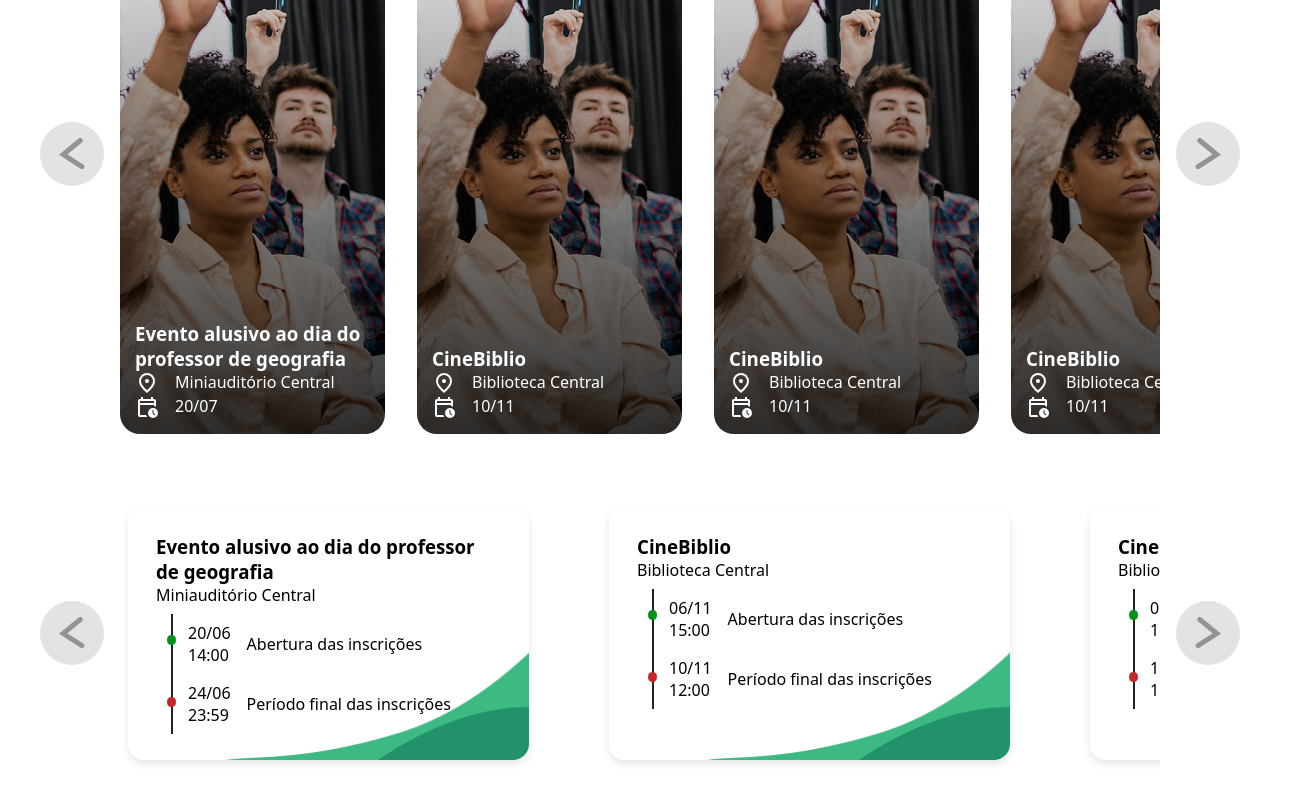
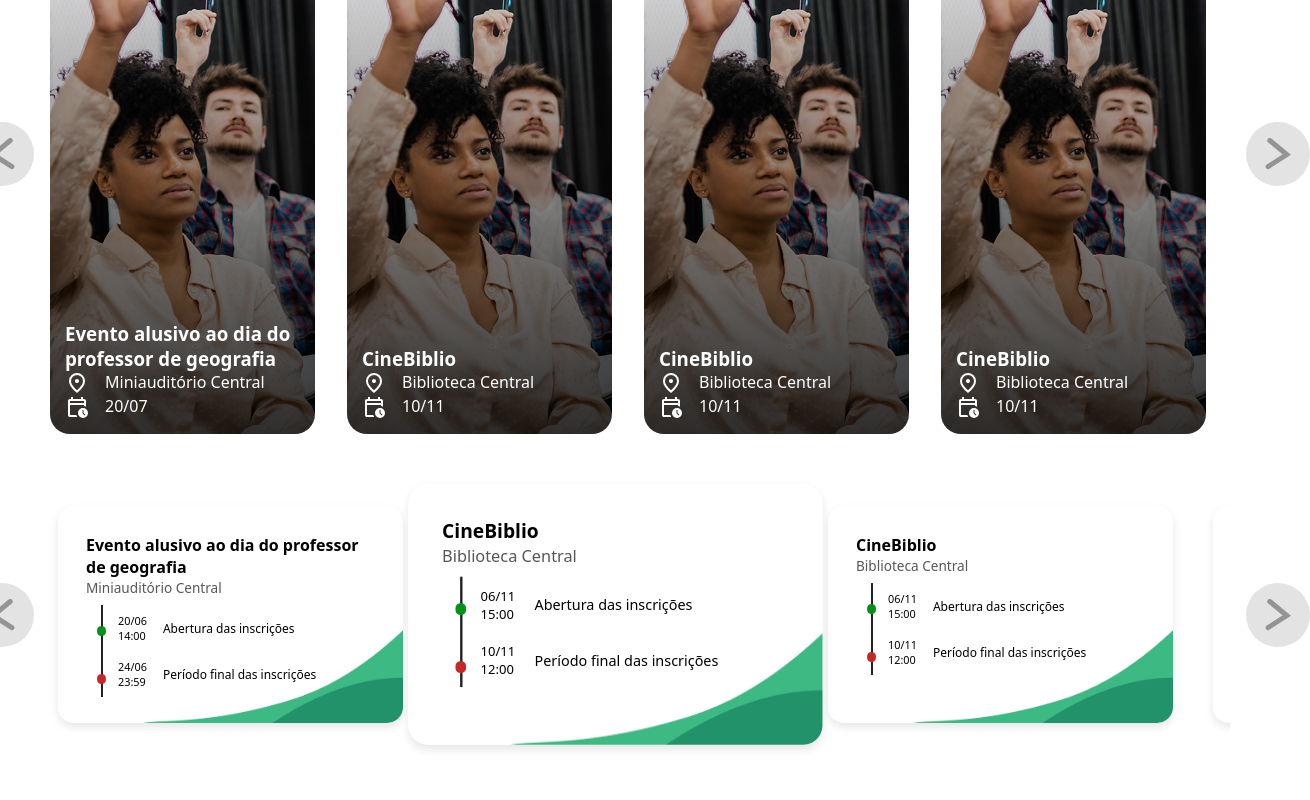
Before and after one commit to CSA-Centro-de-Solucoes-Aplicadas/Agenda-CNAT, a Vue app in the folder vue-project/: page / in a window 1280 px wide. Shown: the part 222-1022 px from the top of the page, 1310 px wide, since content can reach past the window. After the commit the page ends 985 px from the top, so only its background shows below. Built offline with nearby package versions, Linux system fonts and the light colour scheme; the HTML template or start-up script is replaced by a standard one.

Commit message:
Início da correção do carrosel de inscrições

```diff
--- a/vue-project/src/componentes/ButtonSeta.vue
+++ b/vue-project/src/componentes/ButtonSeta.vue
@@ -8,7 +8,7 @@ button {
   border: none;
   color: black;
   text-align: center;
-  height: 50px;
+  height: 60px;
   aspect-ratio: 1/1;
   text-decoration: none;
   font-size: 4rem;
--- a/vue-project/src/componentes/CardInscricao.vue
+++ b/vue-project/src/componentes/CardInscricao.vue
@@ -9,17 +9,17 @@ const props = defineProps({
       <h3>
         {{ item.titulo }}
       </h3>
-      <p>{{ item.local }}</p>
+      <p class="local">{{ item.local }}</p>
     </div>
     <div class="cardbody">
       <ul class="timeline">
         <li>
-          <p>{{ item.datas[0].data }} <br> {{ item.datas[0].hora }}</p>
-          <p>{{ item.datas[0].descricao }}</p>
+          <p class="data">{{ item.datas[0].data }} <br> {{ item.datas[0].hora }}</p>
+          <p class="descricao">{{ item.datas[0].descricao }}</p>
         </li>
         <li>
-          <p>{{ item.datas[item.datas.length -1].data }} <br> {{ item.datas[item.datas.length -1].hora }}</p>
-          <p>{{ item.datas[item.datas.length-1].descricao }} </p>
+          <p class="data">{{ item.datas[item.datas.length -1].data }} <br> {{ item.datas[item.datas.length -1].hora }}</p>
+          <p class="descricao">{{ item.datas[item.datas.length-1].descricao }} </p>
         </li>
       </ul>
     </div>
@@ -43,6 +43,10 @@ const props = defineProps({
   flex-direction: column;
   gap: 0.5rem;
   margin: 0.5rem;
+  box-sizing: border-box;
+}
+h3{
+  font-size: 1rem;
 }
 .timeline {
   border-left: 2px solid #222;
@@ -73,11 +77,15 @@ li:last-child:before {
   top: 0;
   color: #c62828;
 }
+.local{
+  font-size: 0.85rem;
+  color: #575757;
+}
 .descricao {
-  font-size: 1rem;
+  font-size: 0.75rem;
 }
 .data {
-  font-size: 0.8rem;
+  font-size: 0.68rem;
   font-weight: lighter;
 }
 .cardfooter{
--- a/vue-project/src/componentes/Carrossel.vue
+++ b/vue-project/src/componentes/Carrossel.vue
@@ -23,17 +23,16 @@ onMounted(async () => {
 })
 const slideSize = computed(() => {
   if (props.component === CardDestaque) {
-    return slideWidth.value * 3           // anda 1 card
+    return slideWidth.value * 3 // anda 3 cards
   } else if (props.component === CardInscricao) {
-    return slideWidth.value         // anda 3 cards
+    return slideWidth.value * 1.2 // anda 1 cards
   }
   return slideWidth.value
 })
 
 function proximo() {
   if (currentIndex.value < props.itens.length - 1) {
-    currentIndex.value =
-      (currentIndex.value + 1) % props.itens.length
+    currentIndex.value = (currentIndex.value + 1) % props.itens.length
     emphasisIndex.value++
   }
 }
@@ -47,21 +46,41 @@ function anterior() {
 </script>
 <template>
   <div class="carrossel">
-    <ButtonSeta class="seta esquerda" @click="anterior" :disabled="!loop && currentIndex === 0"></ButtonSeta>
+    <ButtonSeta
+      class="seta esquerda"
+      @click="anterior"
+      :disabled="!loop && currentIndex === 0"
+    ></ButtonSeta>
     <div class="viewport" ref="viewport">
-      <div class="itens"
-        :class="{ ItensInscricao: props.component === CardInscricao, ItensDestaque: props.component === CardDestaque }, Itens"
-        ref="container" :style="{
+      <div
+        class="Itens"
+        :class="{
+          ItensInscricao: props.component === CardInscricao,
+          ItensDestaque: props.component === CardDestaque,
+        }"
+        ref="container"
+        :style="{
           transform: `translateX(-${currentIndex * slideSize}px)`,
-        }">
-        <component v-for="(item, i) in itens" :key="i" :is="component" :item="item" :class="{
-          emphasis: props.component === CardInscricao && i === emphasisIndex
-        }" />
+        }"
+      >
+        <component
+          v-for="(item, i) in itens"
+          :key="i"
+          :is="component"
+          :item="item"
+          :class="{
+            emphasis: props.component === CardInscricao && i === emphasisIndex,
+          }"
+        />
       </div>
     </div>
 
-    <ButtonSeta class="seta direita" @click="proximo" :disabled="!loop && currentIndex === itens.length - 1"
-      style="transform: scaleX(-1)"></ButtonSeta>
+    <ButtonSeta
+      class="seta direita"
+      @click="proximo"
+      :disabled="!loop && currentIndex === itens.length - 1"
+      style="transform: scaleX(-1)"
+    ></ButtonSeta>
   </div>
 </template>
 <style scoped>
@@ -70,7 +89,7 @@ function anterior() {
   align-items: center;
   position: relative;
   gap: 1rem;
-  max-width: 1200px;
+  max-width: 1340px;
   overflow: hidden;
   margin: auto;
 }
@@ -81,7 +100,7 @@ function anterior() {
   will-change: transform;
 }
 
-.itens {
+.Itens {
   display: flex;
   transition: transform 0.6s ease;
   /* suaviza a passagem */
@@ -91,26 +110,27 @@ function anterior() {
 
 .ItensInscricao {
   padding: 2rem 0rem 2rem 0rem;
-  gap: 4rem;
+  gap: 1.5rem;
 }
 
-.itens::-webkit-scrollbar {
+.Itens::-webkit-scrollbar {
   display: none;
 }
 
-.itens>* {
+.Itens > * {
   scroll-snap-align: start;
   flex: 0 0 auto;
   /* ocupa 100% da largura da viewport */
 }
 
-.itens>*:hover {
+.ItensDestaque > *:hover {
   transform: scale(1.05);
   transition: transform 0.4s ease;
 }
 
-/* .emphasis {
+.emphasis {
   transform: scale(1.2);
   transition: transform 0.6s ease;
-  /* z-index: 2; deixa na frente */
+  z-index: 2;
+}
 </style>
```
